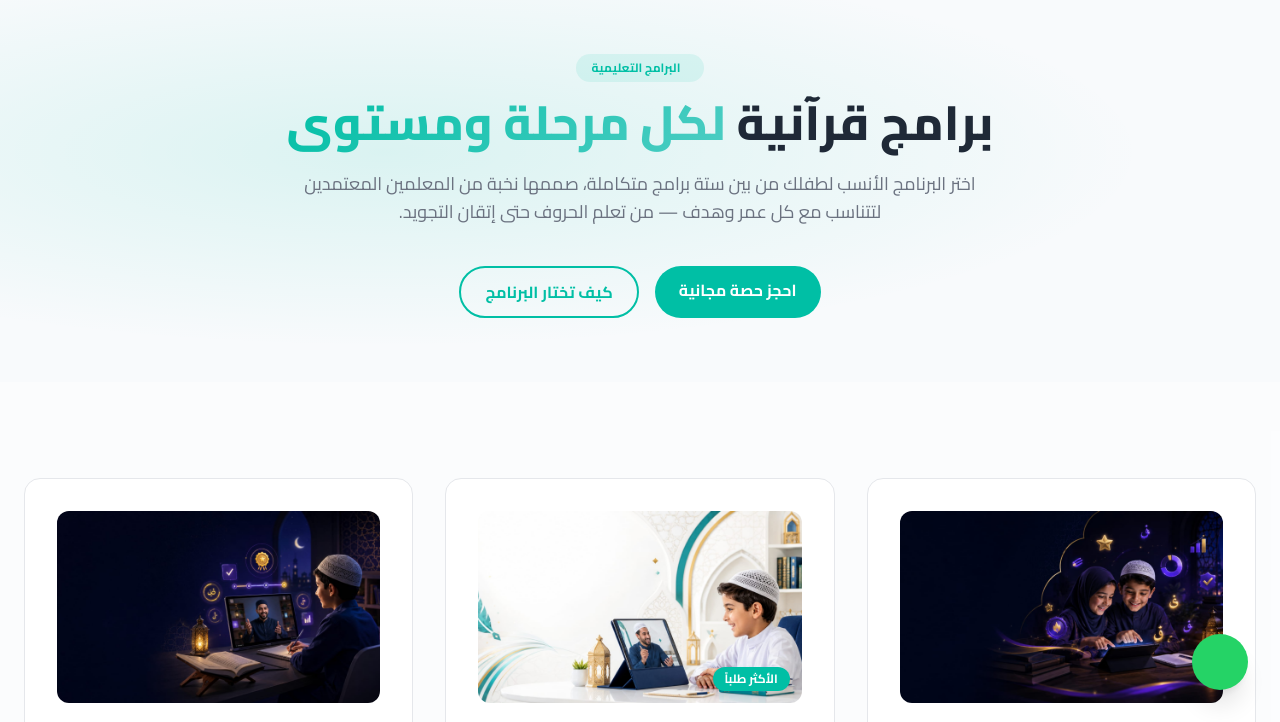
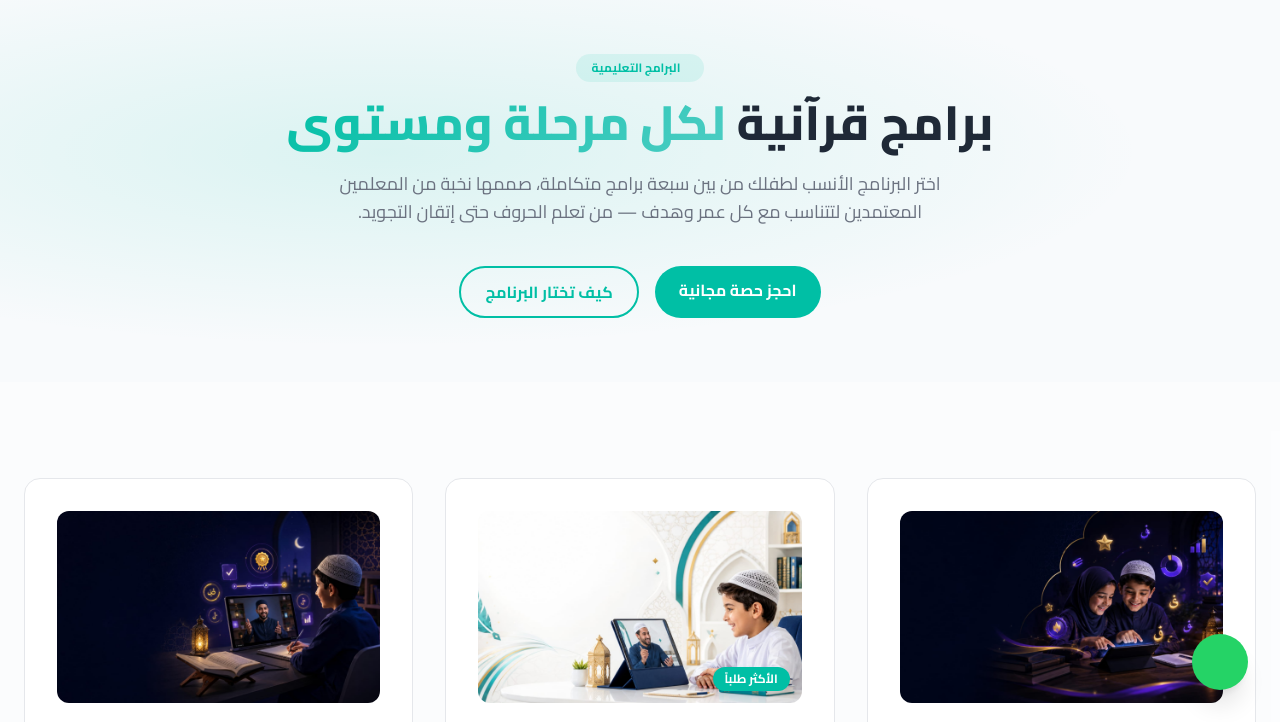
Before and after one commit to lookageniuspro/Almafhum, a website: page programs.html in a window 1280 px wide. Shown: the part 78-800 px from the top of the page. Drawn offline with Linux system fonts and the light colour scheme; some icons are missing.

Commit message:
تحديث عدد البرامج إلى سبعة في نص المقدمة

```diff
--- a/programs.html
+++ b/programs.html
@@ -43,7 +43,7 @@
                 <iconify-icon icon="lucide:book-open" width="14"></iconify-icon> البرامج التعليمية
             </span>
             <h1 class="text-4xl md:text-5xl font-extrabold mb-6 scroll-reveal">برامج قرآنية <span class="gradient-text">لكل مرحلة ومستوى</span></h1>
-            <p class="text-muted text-lg max-w-2xl mx-auto mb-10 scroll-reveal">اختر البرنامج الأنسب لطفلك من بين ستة برامج متكاملة، صممها نخبة من المعلمين المعتمدين لتتناسب مع كل عمر وهدف — من تعلم الحروف حتى إتقان التجويد.</p>
+            <p class="text-muted text-lg max-w-2xl mx-auto mb-10 scroll-reveal">اختر البرنامج الأنسب لطفلك من بين سبعة برامج متكاملة، صممها نخبة من المعلمين المعتمدين لتتناسب مع كل عمر وهدف — من تعلم الحروف حتى إتقان التجويد.</p>
             <div class="flex flex-wrap gap-4 justify-center scroll-reveal">
                 <a href="book-trial.html" class="bg-primary text-white px-6 py-3 rounded-full font-bold hover:shadow-lg hover:shadow-primary/25 transition-all duration-300 hover:-translate-y-0.5">احجز حصة مجانية</a>
                 <a href="#how" class="border-2 border-primary text-primary px-6 py-3 rounded-full font-bold hover:bg-primary hover:text-white transition-all">كيف تختار البرنامج</a>
```
